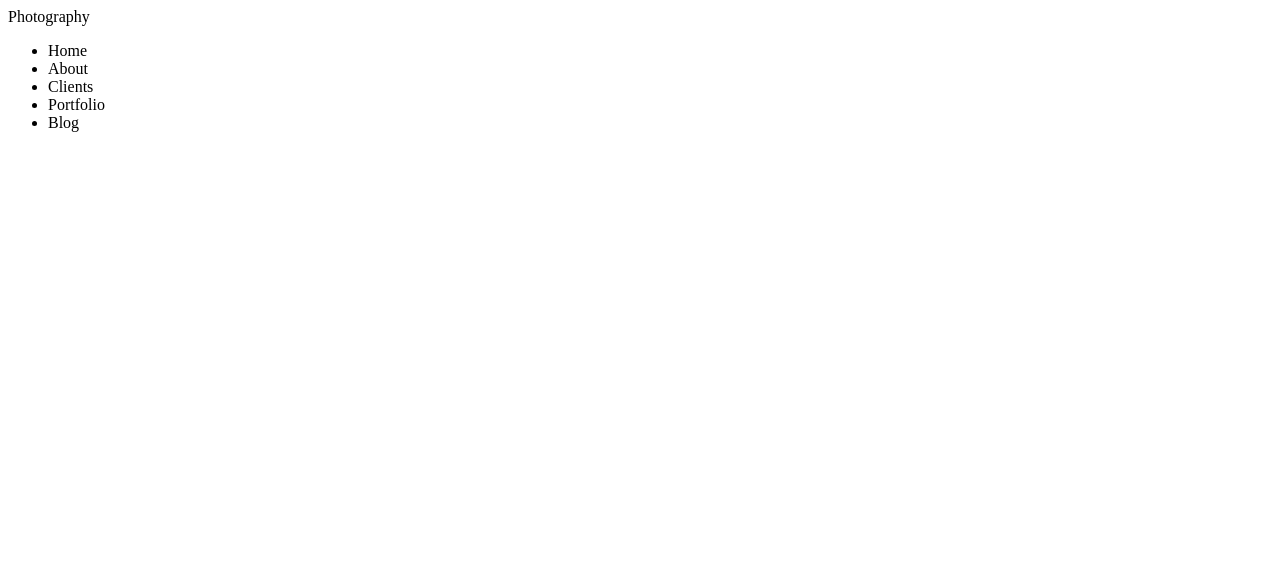
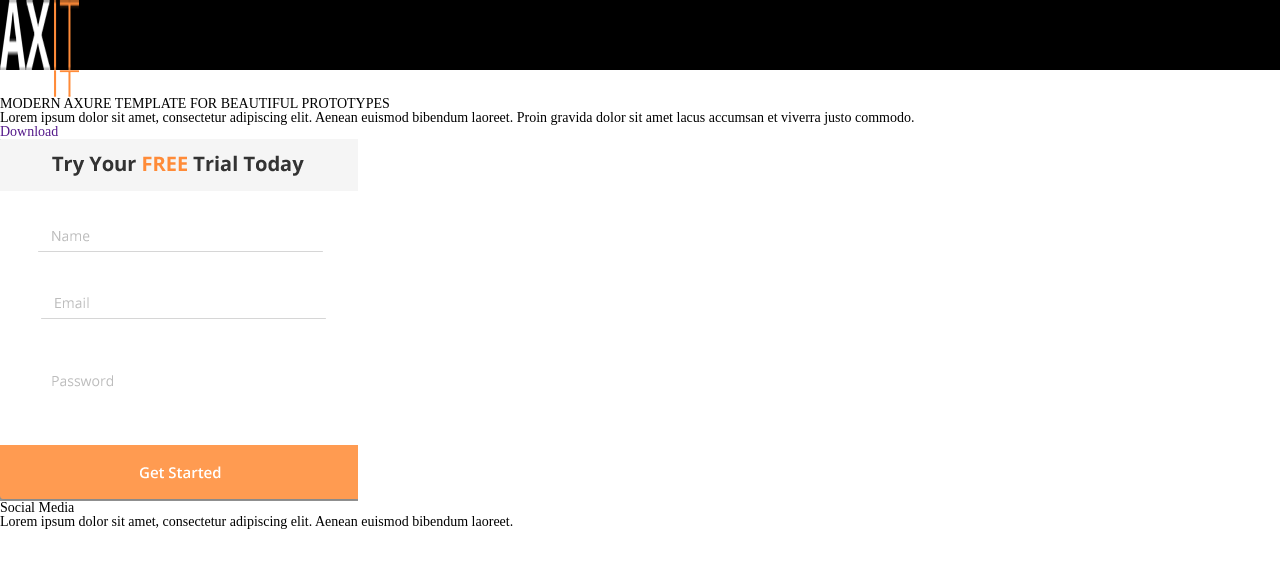
Before and after one commit to ad1ls/psd-layoat-v1, a plain HTML site: page index.html in a window 1280 px wide. Drawn offline with nearby package versions, Linux system fonts and the light colour scheme; files that its build step writes are made by us from their sources.

Commit message:
Add SCSS. Give a little bit of structure.
Chill...

```diff
--- a/index.html
+++ b/index.html
@@ -8,22 +8,40 @@
 </head>
 
 <body>
-    <div class="home-page">
-        <div class="wrapper">
-            <div class="tittle">Photography</div>
-            <div class="navbar">
-                <ul class="navbar__nav">
-                    <li class="navbar__item">Home</li>
-                    <li class="navbar__item">About</li>
-                    <li class="navbar__item">Clients</li>
-                    <li class="navbar__item">Portfolio</li>
-                    <li class="navbar__item">Blog</li>
-                </ul>
+    <div class="wrapper">
+        <div class="navbar">
+            <img src="img/Logo.png" alt="xD" class="navbar__logo"></<img>
+            <ul class="navbar__menu">
+                <li class="navbar__item">Features</li>
+                <li class="navbar__item">About</li>
+                <li class="navbar__item">Pricing</li>
+                <li class="navbar__item">Reviews</li>
+                <li class="navbar__item">Contact</li>
+            </ul>
+        </div>
+        <div class="header">
+            <div class="header__text-block">
+                <img src="img/Logo.png" class="header__logo">
+                <div class="header__tittle">MODERN AXURE TEMPLATE
+                    FOR BEAUTIFUL PROTOTYPES</div>
+                <div class="header__text">Lorem ipsum dolor sit amet, consectetur adipiscing elit. Aenean
+                    euismod bibendum laoreet. Proin gravida dolor sit amet lacus
+                    accumsan et viverra justo commodo.</div>
+                <a href="" class="header__button">Download</a>
             </div>
-            <div class="about-me">
-                <div class="about-me__tittle"></div>
-                <div class="about-me__text"></div>
+            <div class="header__signup">
+                <img src="img/Slice_4.png" alt="">
             </div>
+        </div>
+        <div class="brand-bar">
+            <div class="brandbar__text-block">
+                <div class="brand-bar__tittle">
+                    <h4>Social Media</h4>
+                </div>
+                <div class="brand-bar__text">Lorem ipsum dolor sit amet, consectetur adipiscing elit.
+                    Aenean euismod bibendum laoreet.</div>
+            </div>
+            <ul class="brand-bar__social-links"></ul>
         </div>
     </div>
 </body>
--- /dev/null
+++ b/sccs/nullstyle.scss
@@ -0,0 +1,17 @@
+/*Обнуление*/
+*{padding: 0;margin: 0;border: 0;}
+*,*:before,*:after{-moz-box-sizing: border-box;-webkit-box-sizing: border-box;box-sizing: border-box;}
+:focus,:active{outline: none;}
+a:focus,a:active{outline: none;}
+nav,footer,header,aside{display: block;}
+html,body{height:100%;width:100%;font-size:100%;line-height:1;font-size:14px;-ms-text-size-adjust:100%;-moz-text-size-adjust:100%;-webkit-text-size-adjust:100%;}
+input,button,textarea{font-family:inherit;}
+input::-ms-clear{display: none;}
+button{cursor: pointer;}
+button::-moz-focus-inner{padding:0;border:0;}
+a,a:visited{text-decoration: none;}
+a:hover{text-decoration: none;}
+ul li{list-style: none;}
+img{vertical-align: top;}
+h1,h2,h3,h4,h5,h6{font-size:inherit;font-weight: inherit;}
+/*--------------------*/
--- /dev/null
+++ b/sccs/style.scss
@@ -0,0 +1,15 @@
+@import "nullstyle.scss";
+
+$fz:100px;
+$color_1:#000;
+$color_2:#fff;
+$gray-clr: #9a9a9a;
+
+@mixin fontz($f,$c){
+	font-size: $f;
+	color: $c;
+}
+.navbar {
+	display: flex;
+	background-color: $color_1;
+}
```
Also changed, not shown: css/style.css (added), img/HeaderLogo.png (added), img/Logo.png (added), img/Slice_4.png (added), style.css (deleted), 1 other file.
